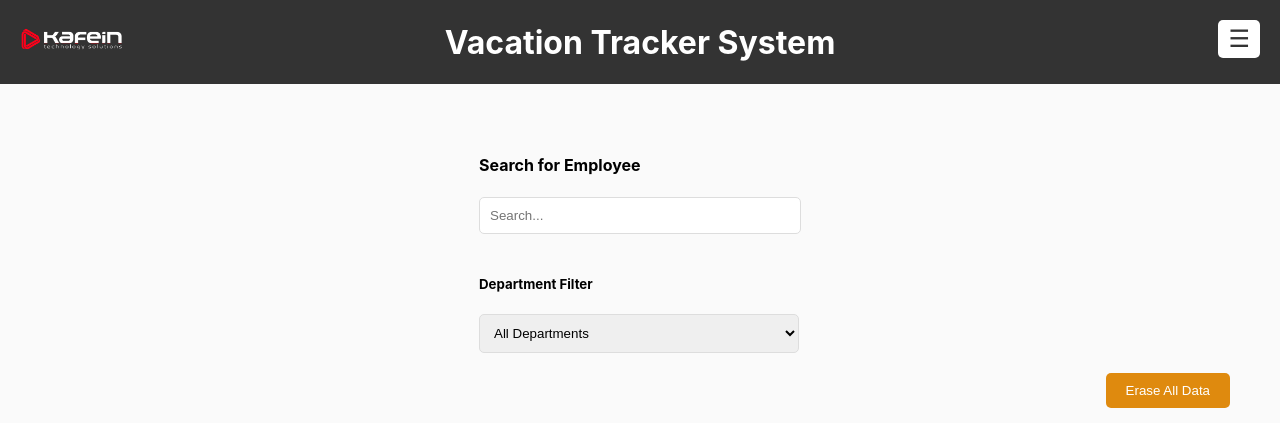
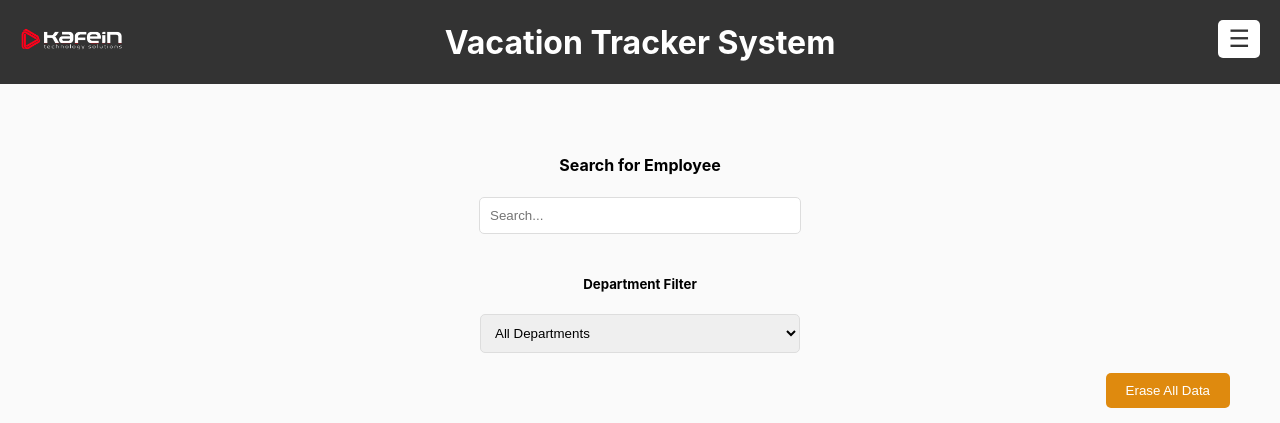
Before and after one commit to berkinan/employee_Vacation_Tracker, a React (Create React App) app in the folder employee-vacation/: page /list in a window 1280 px wide. Shown: the top 423 px of the page. Built offline with nearby package versions, Linux system fonts and the light colour scheme; no server answers.

Commit message:
minor bug fix

```diff
--- a/employee-vacation/src/EmployeeList.js
+++ b/employee-vacation/src/EmployeeList.js
@@ -190,7 +190,6 @@ const EmployeeList = () => {
 
   return (
     <Container>
-      <rowContainer>
       <h4>Search for Employee</h4>
       <Input
         type="text"
@@ -207,7 +206,6 @@ const EmployeeList = () => {
         <option value="CS">Cyber Security</option>
         {}
       </Select>
-      </rowContainer>
       <EraseButton onClick={resetData}>Erase All Data</EraseButton>
 
       <Table>
```
Lines whose indentation alone changed are shown as unchanged.
